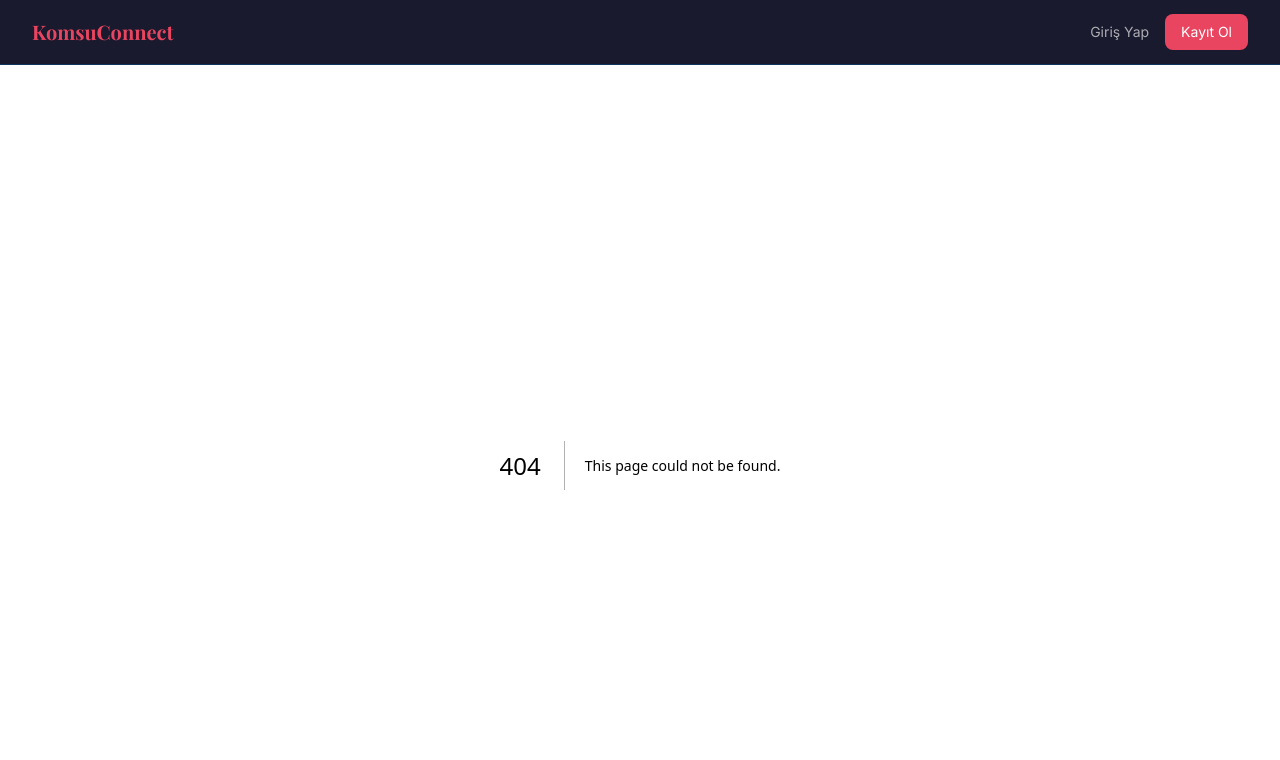
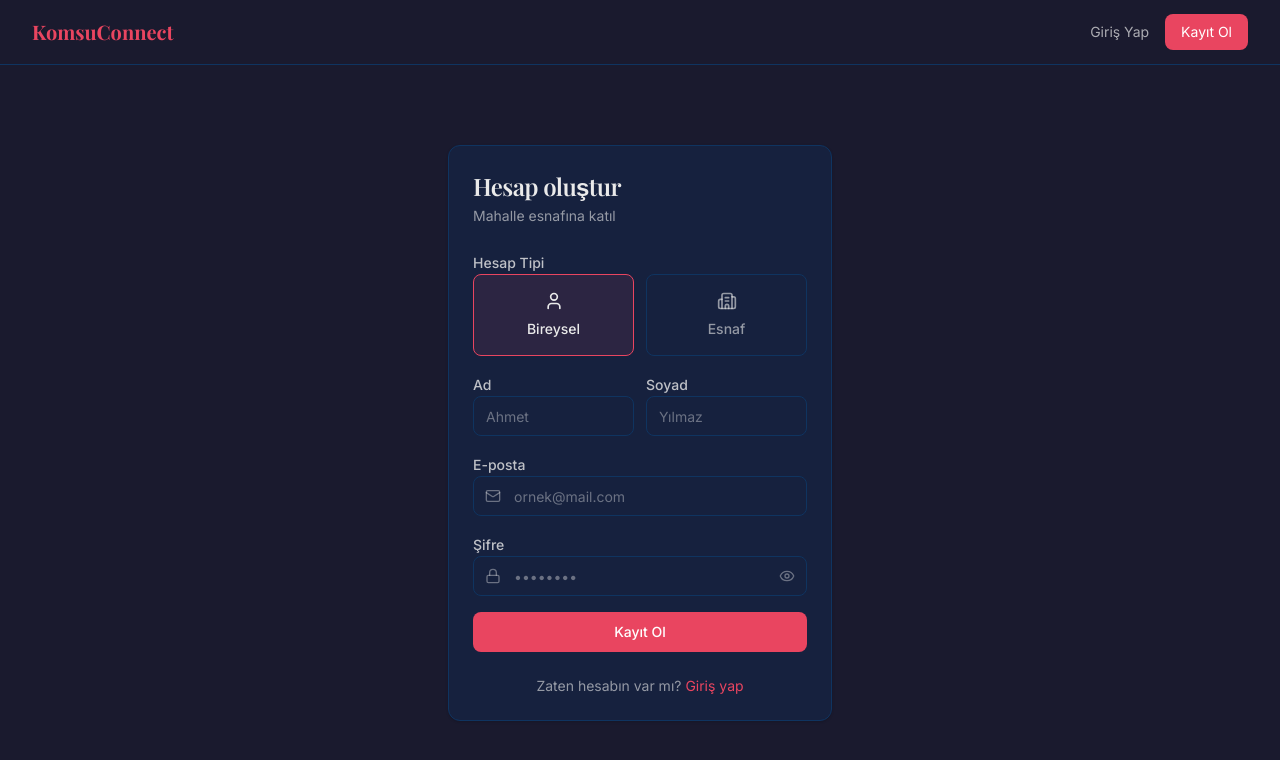
Before and after one commit to hikmetsuicmez/komsuconnect-yeni, a Next.js app in the folder frontend/: page /register in a window 1280 px wide. Before the commit this address had no page. Shown: the top 760 px of the page. Built offline with nearby package versions, Linux system fonts and the light colour scheme; no server answers; a web font is replaced by a local one.

Commit message:
feat: add register page with account type selector

```diff
--- /dev/null
+++ b/frontend/src/app/(auth)/register/page.tsx
@@ -0,0 +1,218 @@
+'use client'
+
+import { useEffect, useState } from 'react'
+import { useForm } from 'react-hook-form'
+import { zodResolver } from '@hookform/resolvers/zod'
+import { z } from 'zod'
+import { useRouter } from 'next/navigation'
+import Link from 'next/link'
+import { Eye, EyeOff, Mail, Lock, User, Building2 } from 'lucide-react'
+import { Button } from '@/components/ui/button'
+import { Input } from '@/components/ui/input'
+import { Label } from '@/components/ui/label'
+import { Card, CardContent, CardDescription, CardFooter, CardHeader, CardTitle } from '@/components/ui/card'
+import { cn } from '@/lib/utils'
+import { useAuth } from '@/hooks/useAuth'
+import api from '@/lib/api'
+import type { AuthResponse } from '@/types/auth'
+
+const registerSchema = z.object({
+  firstName: z.string().min(2, { message: 'Ad en az 2 karakter olmalıdır' }),
+  lastName:  z.string().min(2, { message: 'Soyad en az 2 karakter olmalıdır' }),
+  email:     z.string().email({ message: 'Geçerli bir e-posta adresi girin' }),
+  password:  z.string().min(6, { message: 'Şifre en az 6 karakter olmalıdır' }),
+  accountType: z.enum(['USER', 'BUSINESS']),
+})
+
+type RegisterFormData = z.infer<typeof registerSchema>
+
+export default function RegisterPage() {
+  const router = useRouter()
+  const { isAuthenticated, login } = useAuth()
+  const [showPassword, setShowPassword] = useState(false)
+  const [serverError, setServerError] = useState<string | null>(null)
+
+  useEffect(() => {
+    if (isAuthenticated) {
+      router.replace('/')
+    }
+  }, [isAuthenticated, router])
+
+  const {
+    register,
+    handleSubmit,
+    watch,
+    setValue,
+    formState: { errors, isSubmitting },
+  } = useForm<RegisterFormData>({
+    resolver: zodResolver(registerSchema),
+    defaultValues: { accountType: 'USER' },
+  })
+
+  const accountType = watch('accountType')
+
+  const onSubmit = async (data: RegisterFormData) => {
+    setServerError(null)
+    try {
+      const response = await api.post<AuthResponse>('/api/v1/auth/register', data)
+      const { token, accountType: type } = response.data
+      login(token, { email: data.email, accountType: type })
+      if (type === 'BUSINESS') {
+        router.push('/dashboard')
+      } else {
+        router.push('/')
+      }
+    } catch (error: unknown) {
+      if (
+        typeof error === 'object' &&
+        error !== null &&
+        'response' in error &&
+        typeof (error as { response?: { status?: number } }).response?.status === 'number'
+      ) {
+        const status = (error as { response: { status: number } }).response.status
+        if (status === 409) {
+          setServerError('Bu e-posta adresi zaten kayıtlı.')
+        } else if (status === 400) {
+          setServerError('Girilen bilgiler geçersiz. Lütfen kontrol edin.')
+        } else {
+          setServerError('Bir hata oluştu. Lütfen tekrar deneyin.')
+        }
+      } else {
+        setServerError('Sunucuya bağlanılamadı. Lütfen tekrar deneyin.')
+      }
+    }
+  }
+
+  return (
+    <div className="flex min-h-[calc(100vh-4rem)] items-center justify-center px-4 py-12">
+      <Card className="w-full max-w-sm">
+        <CardHeader className="space-y-1">
+          <CardTitle className="font-heading text-2xl">Hesap oluştur</CardTitle>
+          <CardDescription>Mahalle esnafına katıl</CardDescription>
+        </CardHeader>
+
+        <CardContent>
+          <form onSubmit={handleSubmit(onSubmit)} className="space-y-4">
+            {/* Hesap Tipi Seçimi */}
+            <div className="space-y-2">
+              <Label>Hesap Tipi</Label>
+              <div className="grid grid-cols-2 gap-3">
+                <button
+                  type="button"
+                  onClick={() => setValue('accountType', 'USER')}
+                  className={cn(
+                    'flex flex-col items-center gap-2 rounded-lg border p-4 text-sm transition-colors',
+                    accountType === 'USER'
+                      ? 'border-accent bg-accent/10 text-foreground'
+                      : 'border-muted bg-surface text-foreground/60 hover:border-foreground/30'
+                  )}
+                >
+                  <User className="h-5 w-5" />
+                  <span className="font-medium">Bireysel</span>
+                </button>
+                <button
+                  type="button"
+                  onClick={() => setValue('accountType', 'BUSINESS')}
+                  className={cn(
+                    'flex flex-col items-center gap-2 rounded-lg border p-4 text-sm transition-colors',
+                    accountType === 'BUSINESS'
+                      ? 'border-accent bg-accent/10 text-foreground'
+                      : 'border-muted bg-surface text-foreground/60 hover:border-foreground/30'
+                  )}
+                >
+                  <Building2 className="h-5 w-5" />
+                  <span className="font-medium">Esnaf</span>
+                </button>
+              </div>
+            </div>
+
+            {/* Ad Soyad */}
+            <div className="grid grid-cols-2 gap-3">
+              <div className="space-y-2">
+                <Label htmlFor="firstName">Ad</Label>
+                <Input
+                  id="firstName"
+                  placeholder="Ahmet"
+                  {...register('firstName')}
+                />
+                {errors.firstName && (
+                  <p className="text-xs text-accent">{errors.firstName.message}</p>
+                )}
+              </div>
+              <div className="space-y-2">
+                <Label htmlFor="lastName">Soyad</Label>
+                <Input
+                  id="lastName"
+                  placeholder="Yılmaz"
+                  {...register('lastName')}
+                />
+                {errors.lastName && (
+                  <p className="text-xs text-accent">{errors.lastName.message}</p>
+                )}
+              </div>
+            </div>
+
+            {/* E-posta */}
+            <div className="space-y-2">
+              <Label htmlFor="email">E-posta</Label>
+              <div className="relative">
+                <Mail className="absolute left-3 top-1/2 -translate-y-1/2 h-4 w-4 text-foreground/40" />
+                <Input
+                  id="email"
+                  type="email"
+                  placeholder="ornek@mail.com"
+                  className="pl-10"
+                  {...register('email')}
+                />
+              </div>
+              {errors.email && (
+                <p className="text-xs text-accent">{errors.email.message}</p>
+              )}
+            </div>
+
+            {/* Şifre */}
+            <div className="space-y-2">
+              <Label htmlFor="password">Şifre</Label>
+              <div className="relative">
+                <Lock className="absolute left-3 top-1/2 -translate-y-1/2 h-4 w-4 text-foreground/40" />
+                <Input
+                  id="password"
+                  type={showPassword ? 'text' : 'password'}
+                  placeholder="••••••••"
+                  className="pl-10 pr-10"
+                  {...register('password')}
+                />
+                <button
+                  type="button"
+                  aria-label={showPassword ? 'Şifreyi gizle' : 'Şifreyi göster'}
+                  className="absolute right-3 top-1/2 -translate-y-1/2 text-foreground/40 hover:text-foreground transition-colors"
+                  onClick={() => setShowPassword((v) => !v)}
+                >
+                  {showPassword ? <EyeOff className="h-4 w-4" /> : <Eye className="h-4 w-4" />}
+                </button>
+              </div>
+              {errors.password && (
+                <p className="text-xs text-accent">{errors.password.message}</p>
+              )}
+            </div>
+
+            {serverError && (
+              <p className="text-sm text-accent text-center">{serverError}</p>
+            )}
+
+            <Button type="submit" className="w-full" disabled={isSubmitting}>
+              {isSubmitting ? 'Kaydediliyor…' : 'Kayıt Ol'}
+            </Button>
+          </form>
+        </CardContent>
+
+        <CardFooter className="flex justify-center text-sm text-foreground/60">
+          Zaten hesabın var mı?&nbsp;
+          <Link href="/login" className="text-accent hover:underline">
+            Giriş yap
+          </Link>
+        </CardFooter>
+      </Card>
+    </div>
+  )
+}
```
